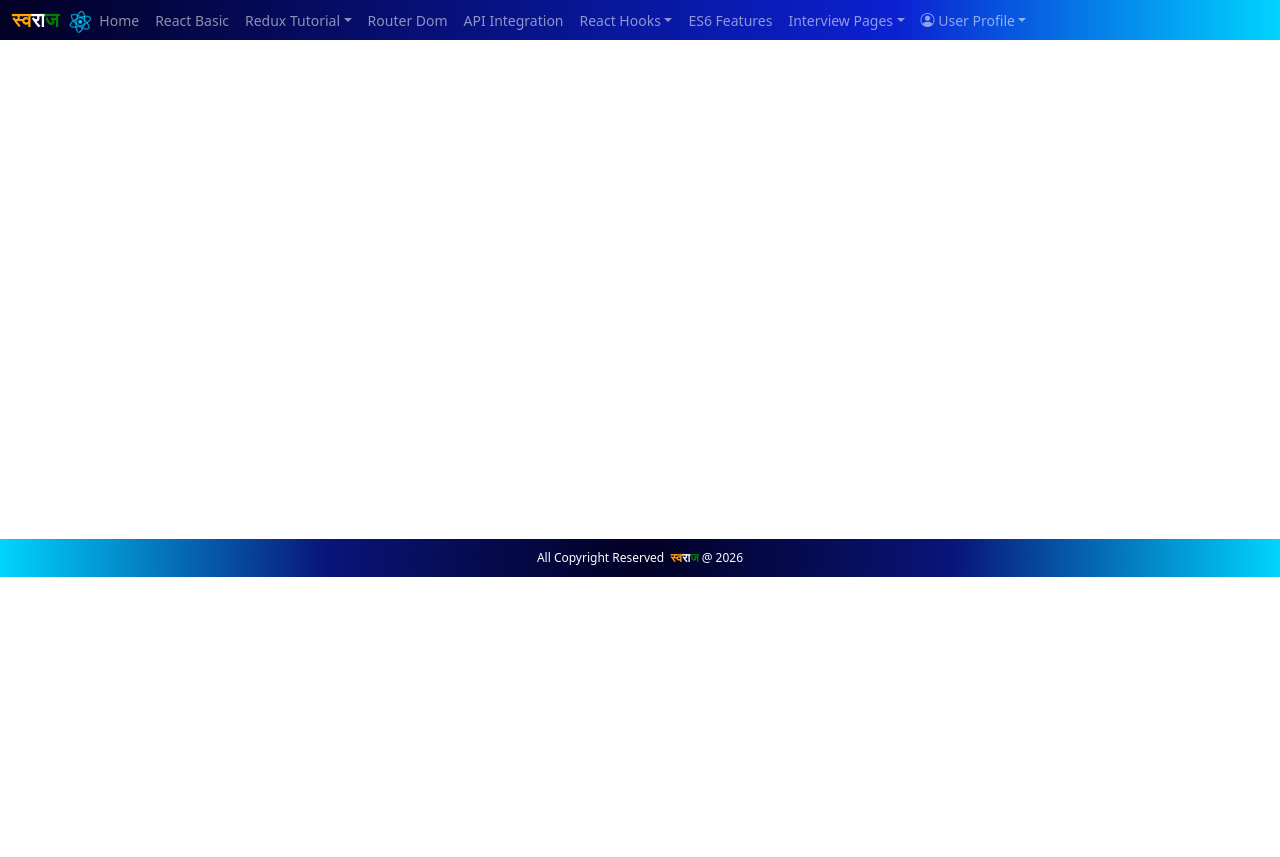
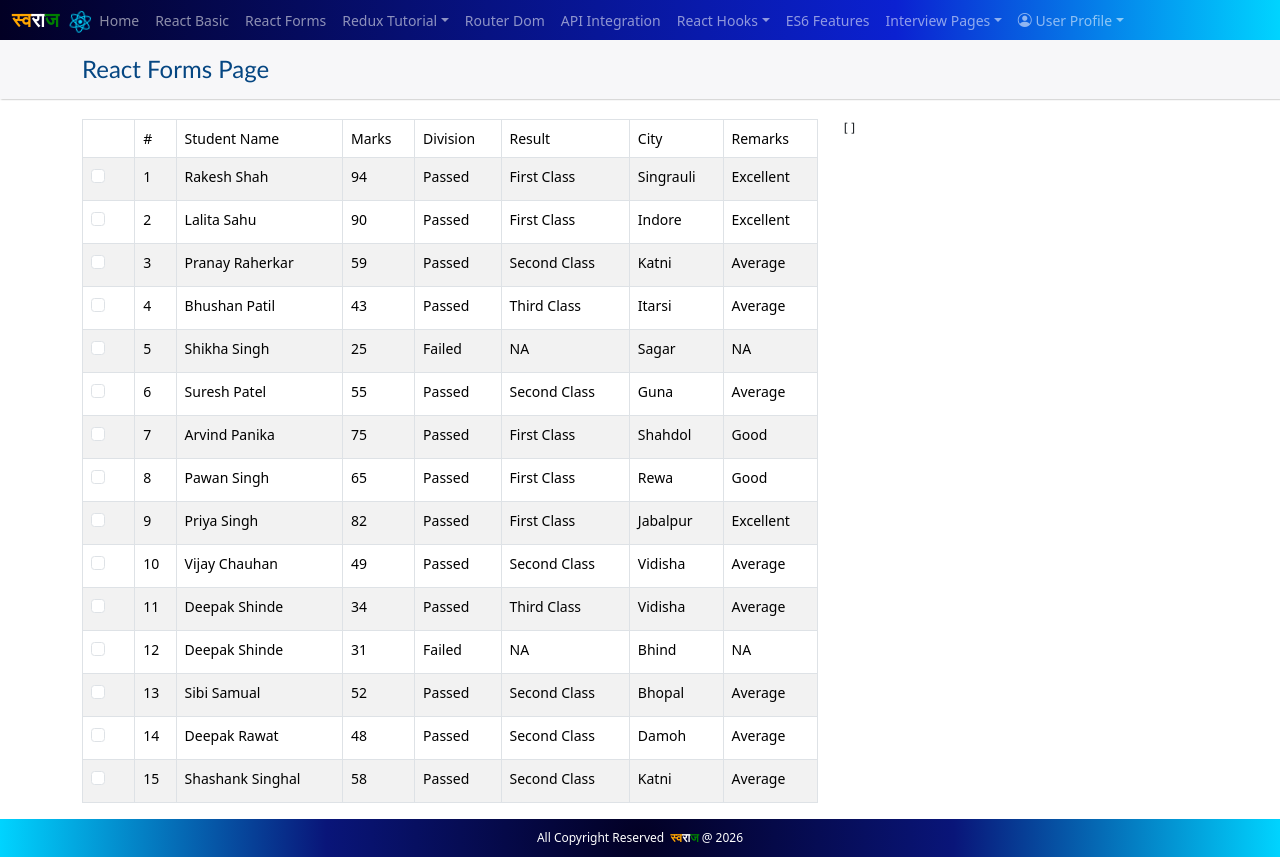
Before and after one commit to rakesh4288/Swaraj-House, a React (Vite) app: page /react-forms in a window 1280 px wide. Before the commit the page ends 800 px from the top, so only its background shows below. Built offline with nearby package versions, Linux system fonts and the light colour scheme; sample sign-in values are in the browser's storage.

Commit message:
feat(checkbox): added checkbox operation

```diff
--- a/src/App.css
+++ b/src/App.css
@@ -1,5 +1,5 @@
 body {
-  padding-top: 54px;
+  padding-top: 40px;
   font-size: 14px !important;
   font-weight: normal !important;
 }
@@ -15,6 +15,13 @@ body {
   background: linear-gradient(90deg, rgba(2, 0, 36, 1) 0%, rgba(11, 33, 209, 1) 70%, rgba(0, 212, 255, 1) 100%);
 }
 
+.themeGradient {
+  background: linear-gradient(90deg, rgba(2, 0, 36, 1) 0%, rgba(11, 33, 209, 1) 70%, rgba(0, 212, 255, 1) 100%);
+}
+
+.loginBg {
+  background-color: #f0f9f9;
+}
 
 .logoOrange { color: orange;}
 .logoWhite { color: white;}
@@ -66,7 +73,6 @@ body {
   /* background: rgb(2,0,36); */
   background: radial-gradient(circle, rgba(2, 0, 36, 1) 0%, rgba(9, 21, 121, 1) 49%, rgba(0, 212, 255, 1) 100%);
   padding: 10px 0;
-  margin-top: 20px;
 }
 
 .footerText {
--- a/src/App.jsx
+++ b/src/App.jsx
@@ -14,6 +14,7 @@ import ApiIntegrationPage from "./pages/ApiIntegrationPage";
 import HttpGetPage from "./pages/HttpGetPage";
 import ReactReduxPage from "./pages/ReactReduxPage";
 import MircoFrontEndPage from "./pages/MircoFrontEndPage";
+import ReactFormsPage from "./pages/ReactFormsPage";
 
 function App() {
   return (
@@ -33,6 +34,7 @@ function App() {
                 <Route path="/http-get-method-in-react" element={<HttpGetPage />}/>
                 <Route path="/react-redux-tutorial" element={<ReactReduxPage />}/>
                 <Route path="/what-is-micro-front-end-architecture-in-react" element={<MircoFrontEndPage />}/>
+                <Route path="/react-forms" element={<ReactFormsPage />} />
               </Route>
 
               <Route path="/" element={<LoginPage />} />
--- a/src/Components/ProtectedRoutes.jsx
+++ b/src/Components/ProtectedRoutes.jsx
@@ -10,7 +10,7 @@
 import { Navigate, Outlet, useNavigate } from "react-router-dom";
 import { useEffect, useRef } from "react";
 
-const IDLE_TIME = 1 * 60 * 1000; // 2 minutes
+const IDLE_TIME = 5 * 60 * 1000; // 2 minutes
 
 const ProtectedRoutes = () => {
   const navigate = useNavigate();
--- /dev/null
+++ b/src/Components/RowSelectionByCheckbox.jsx
@@ -0,0 +1,84 @@
+import { useEffect, useState } from "react";
+
+const RowSelectionByCheckbox = ({ mpBoard12thExam }) => {
+    const [studentData, setStudentData] = useState([]);
+    const [selectedRow, setSelectedRow] = useState([]);
+    useEffect(() => {
+        setStudentData(mpBoard12thExam);
+    }, [mpBoard12thExam]);
+
+    // console.log('studentData =', studentData);
+
+    const checkboxHandler = (e) => {
+        const {value, checked} = e.target;
+        const checkedRow = JSON.parse(value);
+        console.log('checkedRow =', checkedRow);
+        if(checked) {
+            // setSelectedRow([
+            //     ...selectedRow,
+            //     checkedRow
+            // ]);
+
+            setSelectedRow((prevState) => [
+                ...prevState,
+                checkedRow
+            ]);
+        } else {
+            const tempArray = selectedRow.filter((item) => item.id !== checkedRow.id);
+            console.log('tempArray = ', tempArray);
+            setSelectedRow(tempArray);
+        }
+    }
+
+    console.log('selectedRow =', selectedRow);
+    return (
+        <div className="row">
+            <div className="col-xl-8 col-lg-8 col-md-8 col-sm-12">
+                {studentData && studentData.length > 0 ? (
+                    <table className="table table-bordered table-striped">
+                        <thead>
+                            <tr>
+                                <td>&nbsp;</td>
+                                <td>#</td>
+                                <td>Student Name</td>
+                                <td>Marks</td>
+                                <td>Division</td>
+                                <td>Result</td>
+                                <td>City</td>
+                                <td>Remarks</td>
+                            </tr>
+                        </thead>
+
+                        <tbody>
+                            {studentData.map((item) => {
+                                return (
+                                    <tr key={item.id}>
+                                        <td>
+                                            <div className="form-check">
+                                                <input type="checkbox" id={`row-checkbox-${item.id}`} className="form-check-input" value={JSON.stringify(item)} onChange={checkboxHandler}/>
+                                                <label className="form-check-label" htmlFor={`row-checkbox-${item.id}`}>&nbsp;</label>
+                                            </div>
+                                        </td>
+                                        <td>{item.id}</td>
+                                        <td>{item.studentName}</td>
+                                        <td>{item.marks}</td>
+                                        <td>{item.result}</td>
+                                        <td>{item.division}</td>
+                                        <td>{item.city}</td>
+                                        <td>{item.remarks}</td>
+                                    </tr>
+                                )
+                            })}
+                        </tbody>
+                    </table>
+                ) : <div className="text-danger"> Student Data Not Found !! </div>}
+            </div>
+
+            <div className="col-xl-4 col-lg-4 col-md-4 col-sm-12">
+                <pre>{JSON.stringify(selectedRow, null, 2)}</pre>
+            </div>
+        </div>
+    )
+}
+
+export default RowSelectionByCheckbox;
--- a/src/Components/SiteHeader.jsx
+++ b/src/Components/SiteHeader.jsx
@@ -36,6 +36,10 @@ const SiteHeader = () => {
 
               <li className="nav-item">
                 <Link className="nav-link" to="/react-basic">React Basic</Link>
+              </li>
+
+              <li className="nav-item">
+                <Link className="nav-link" to="/react-forms">React Forms</Link>
               </li>
 
               <li className="nav-item dropdown">
--- a/src/pages/LoginPage.jsx
+++ b/src/pages/LoginPage.jsx
@@ -1,4 +1,4 @@
-import { useEffect, useState } from "react";
+import { useState } from "react";
 import { useNavigate } from "react-router-dom";
 
 const LoginPage = () => {
@@ -9,6 +9,7 @@ const LoginPage = () => {
     }
 
     const [formValues, setFormValues] = useState(initialFormValues);
+    const [formErrors, setFormErrors] = useState();
     const handleInput = (e) => {
         const { name, value } = e.target;
         setFormValues({
@@ -19,6 +20,37 @@ const LoginPage = () => {
 
     const handleSubmit = async (e) => {
         e.preventDefault();
+        const isFormValid = formValidation();
+        if (isFormValid) {
+            handleLogin();
+            setFormValues(initialFormValues);
+        } else {
+            console.log('Unable to submit');
+        }
+    }
+
+    const formValidation = () => {
+        let currentErrors = {}
+        if (formValues.userEmail === '') {
+            currentErrors.userEmail = "User Email required !!"
+        }
+
+        if (formValues.userPassword === '') {
+            currentErrors.userPassword = "User Password required !!"
+        }
+
+        setFormErrors(currentErrors);
+
+        const errorsKeys = Object.keys(currentErrors);
+        console.log('errorsKeys =', errorsKeys);
+        if (errorsKeys.length === 0) {
+            return true;
+        } else {
+            return false;
+        }
+    }
+
+    const handleLogin = async() => {
         const loginUrl = "https://api.escuelajs.co/api/v1/auth/login";
         try {
             const response = await fetch(loginUrl, {
@@ -30,11 +62,10 @@ const LoginPage = () => {
             });
             const result = await response.json();
             if (result.access_token) {
-                // console.log('result =', result);
                 localStorage.setItem("token", JSON.stringify(result.access_token));
                 setFormValues({
-                    email: '',
-                    password: ''
+                    userEmail: '',
+                    userPassword: ''
                 });
                 console.log('Successfully Logged In');
                 swaraj_navigate("/home");
@@ -47,36 +78,39 @@ const LoginPage = () => {
         }
     }
 
-    useEffect(() => { }, []);
-
-    // console.log('form Values =', formValues);
     return (
-        <div className="d-flex justify-content-center align-items-center pt-5 bg-light">
+        <div className="d-flex justify-content-center align-items-center pt-4 pb-4 loginBg">
             <div className="card p-4 shadow" style={{ width: '400px' }}>
-                <h5 className="text-center mb-4">To view all the pages First Login Here</h5>
+                <h4 className="themeGradient pt-1 pb-1 text-center">
+                    <span className="logoOrange">स्व</span><span className="logoWhite">रा</span><span className="logoGreen">ज</span>
+                </h4>
+                <h6 className="text-center mb-4">To view all pages First Login Here <i className="bi bi-box-arrow-in-right"></i></h6>
                 <form onSubmit={handleSubmit}>
                     <div className="mb-3">
-                        <label htmlFor="exampleInputEmail1">Email address</label>
+                        <label htmlFor="exampleInputEmail1">Email Address</label>
                         <input type="email" className="form-control" id="exampleInputEmail1" name="email" value={formValues.email} aria-describedby="emailHelp" onChange={handleInput} />
+                        {formErrors && (<div className="text-danger"> {formErrors.userEmail} </div>)}
                     </div>
 
                     <div className="mb-3">
                         <label htmlFor="exampleInputPassword1">Password</label>
                         <input type="password" className="form-control" id="exampleInputPassword1" name="password" value={formValues.password} onChange={handleInput} />
+                        {formErrors && (<div className="text-danger"> {formErrors.userPassword} </div>)}
                     </div>
 
                     <div className="d-grid">
-                        <button type="submit" className="btn btn-primary">Submit</button>
+                        <button type="submit" className="btn btn-primary">Log In</button>
                     </div>
 
                     <div className="mt-3 text-center">
-                        <a href="https://fakeapi.platzi.com/en/rest/auth-jwt/" target="_blank" className="text-decoration-none">Free Token Link</a>
+                        <a href="https://fakeapi.platzi.com/en/rest/auth-jwt/" target="_blank" className="text-decoration-none">Get Free Token Link</a>
                     </div>
 
-                    <hr/>
-                    <p>
-                        User Name: john@mail.com
-                        <br />
+                    <hr />
+
+                    <p className="mb-0">
+                        Sample Login Details: <br />
+                        User Name: john@mail.com <br />
                         Password: changeme
                     </p>
                 </form>
--- /dev/null
+++ b/src/pages/ReactFormsPage.jsx
@@ -0,0 +1,24 @@
+import RowSelectionByCheckbox from "../components/RowSelectionByCheckbox";
+import mpBoard12thExam from "../globalServices/MP_Board_12th_Exam";
+const ReactFormsPage = () => {
+
+    return (
+        <div id="react-forms-page">
+            <section className="pageHeader">
+                <div className="container">
+                    <div className="row">
+                        <div className="col-xl-12 col-lg-12 col-md-12 col-sm-12">
+                            <h4 className="pageHeading"> React Forms Page </h4>
+                        </div>
+                    </div>
+                </div>
+            </section>
+
+            <section className="container">
+                <RowSelectionByCheckbox mpBoard12thExam={mpBoard12thExam} />
+            </section>
+        </div>
+    )
+}
+
+export default ReactFormsPage;
```
